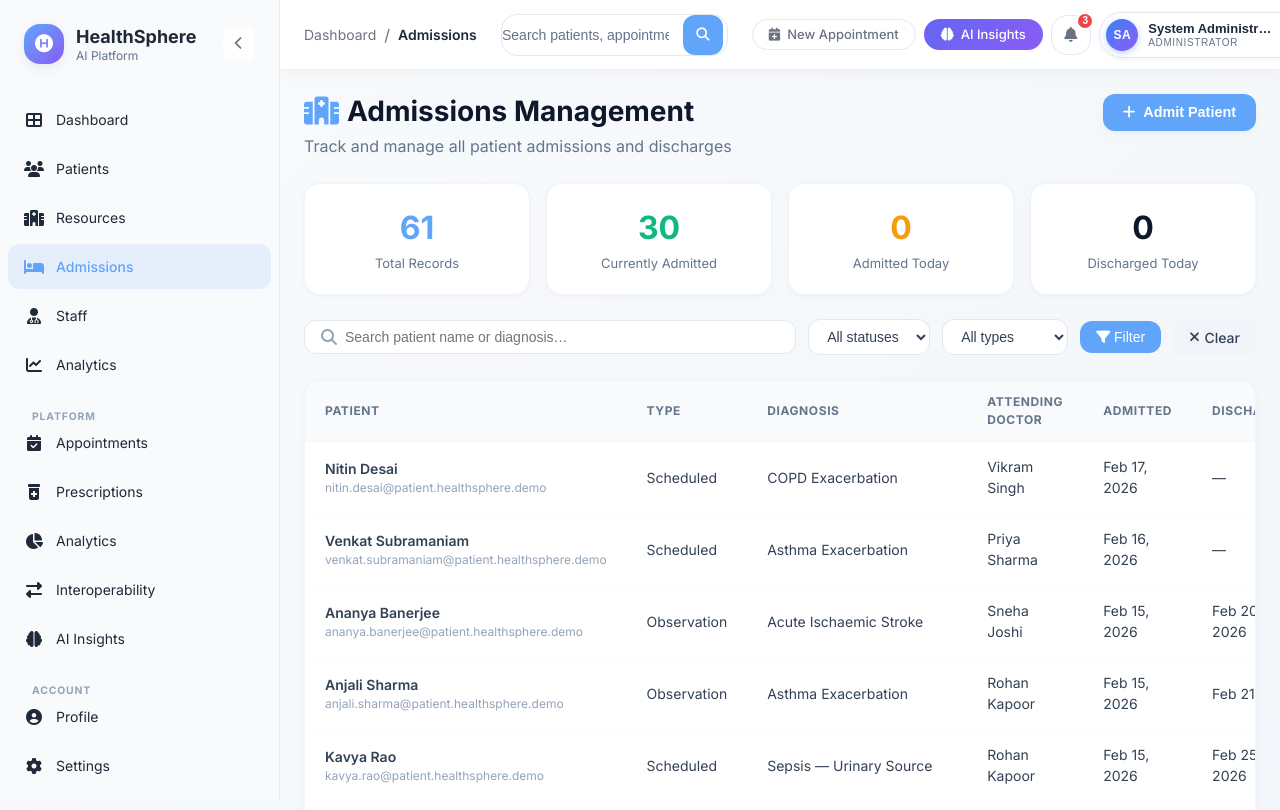
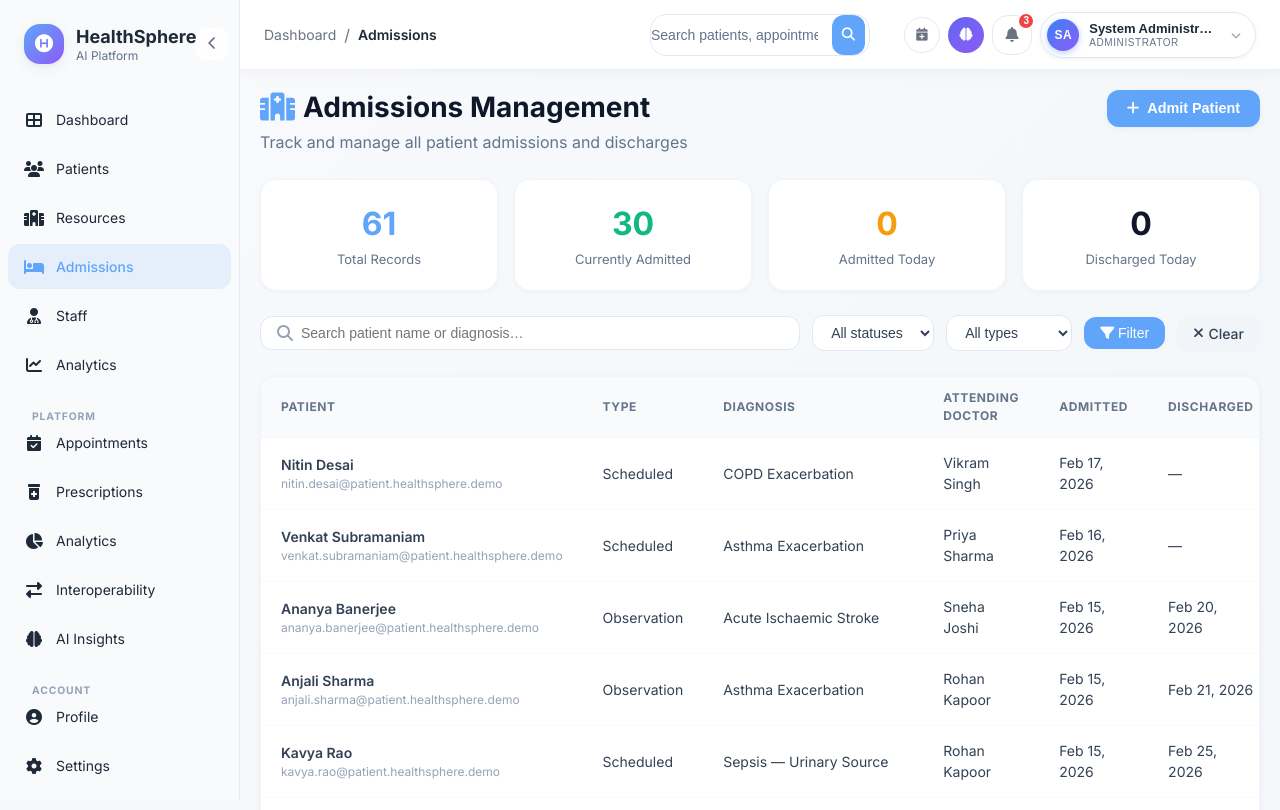
Before and after one commit to harshdeepsingh2005/Health-Sphere, a Django app: page /admin-portal/admissions/ in a window 1280 px wide. Shown: the top 810 px of the page. Run offline with Django 4.2, Linux system fonts and the light colour scheme; a user stored in the database is signed in; data comes from the database, SQL or seed files in the repository.

Commit message:
fix: responsive CSS for viewport clipping on 13"/14" laptops (1024–1280px)

```diff
--- a/healthsphere/static/css/theme-consistency.css
+++ b/healthsphere/static/css/theme-consistency.css
@@ -290,3 +290,123 @@
         grid-template-columns: 1fr;
     }
 }
+
+/* =============================================
+   Responsive Viewport Fixes
+   Addresses clipping on smaller laptops
+   (1024px – 1366px screens, e.g. 13"/14" laptops)
+   ============================================= */
+
+/* --- Shrink sidebar to 240px on 1024–1280px screens --- */
+@media (max-width: 1280px) and (min-width: 1025px) {
+    :root {
+        --sidebar-width: 240px;
+    }
+
+    .app-main {
+        max-width: calc(100vw - 240px);
+        width: calc(100vw - 240px);
+    }
+
+    .app-main.sidebar-collapsed {
+        max-width: calc(100vw - var(--sidebar-width-collapsed));
+        width: calc(100vw - var(--sidebar-width-collapsed));
+    }
+
+    .page-content {
+        padding: 1.25rem;
+    }
+
+    /* Hide topbar action button labels to save space */
+    .topbar-action-btn span {
+        display: none;
+    }
+
+    .topbar-action-btn {
+        padding: 8px 10px;
+        border-radius: 50%;
+        width: 36px;
+        height: 36px;
+        justify-content: center;
+    }
+
+    /* Shrink search bar */
+    .navbar-center {
+        max-width: 240px;
+    }
+
+    .search-container {
+        max-width: 220px;
+    }
+}
+
+/* --- 1024px and below: collapse sidebar fully --- */
+@media (max-width: 1024px) {
+    :root {
+        --sidebar-width: 220px;
+    }
+
+    .app-main {
+        max-width: calc(100vw - 220px);
+        width: calc(100vw - 220px);
+    }
+
+    .page-content {
+        padding: 1rem;
+    }
+}
+
+/* --- Tables: always scrollable, never clip --- */
+.table-wrap,
+.table-responsive,
+[class*="table"] {
+    overflow-x: auto;
+    -webkit-overflow-scrolling: touch;
+}
+
+/* --- Bento grids: clamp min column size on small screens --- */
+@media (max-width: 1280px) {
+    .bento-grid {
+        grid-template-columns: repeat(auto-fit, minmax(280px, 1fr)) !important;
+    }
+}
+
+@media (max-width: 1024px) {
+    .bento-grid {
+        grid-template-columns: 1fr 1fr !important;
+    }
+}
+
+@media (max-width: 768px) {
+    .bento-grid {
+        grid-template-columns: 1fr !important;
+    }
+}
+
+/* --- Metric grid: safer min at 1024–1280px --- */
+@media (max-width: 1280px) and (min-width: 1025px) {
+    .metric-grid {
+        grid-template-columns: repeat(auto-fit, minmax(180px, 1fr));
+    }
+}
+
+/* --- Prevent any fixed-width element from breaking out --- */
+.page-content *,
+.content-container * {
+    max-width: 100%;
+}
+
+/* Exception: allow dropdowns/modals to overflow their parent */
+.modal-overlay,
+.notif-panel,
+.user-menu-panel,
+[class*="dropdown"] {
+    max-width: none;
+}
+
+/* --- Stats rows used in portal pages --- */
+@media (max-width: 1280px) {
+    .stats-row {
+        grid-template-columns: repeat(auto-fit, minmax(140px, 1fr));
+    }
+}
```
